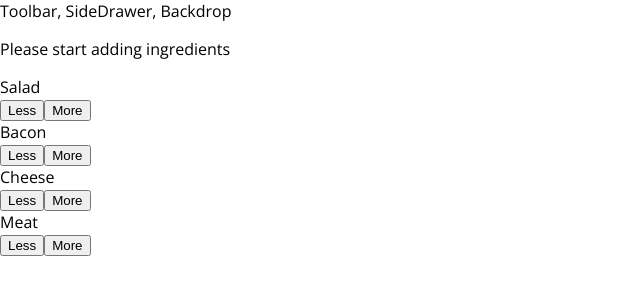
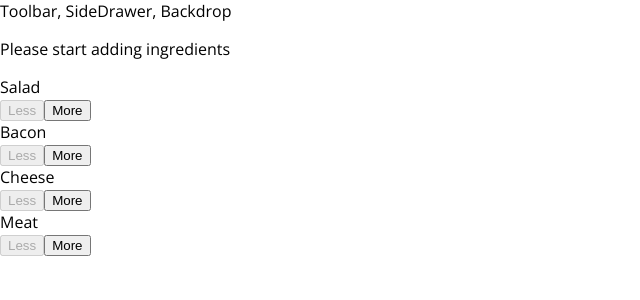
Before and after one commit to suryamanchukonda/Burger-Builder, a React app: page / in a window 1280 px wide. Shown: the top 300 px of the page, without its empty margins (0-640 px from the left). Built offline with nearby package versions, Linux system fonts and the light colour scheme.

Commit message:
removing ingredients safely

```diff
--- a/src/components/Burger/BuildControls/BuildControl/BuildContol.js
+++ b/src/components/Burger/BuildControls/BuildControl/BuildContol.js
@@ -4,7 +4,10 @@
 const buildControl = (props) => (
     <div className={classes.BuildControl}>
         <div className={classes.Label}>{props.label}</div>
-        <button className={classes.Less}>Less</button>
+        <button
+            className={classes.Less}
+            onClick={props.removed}
+            disabled={props.disabled}>Less</button>
         <button className={classes.More} onClick={props.added}>More</button>
     </div>
 );
--- a/src/components/Burger/BuildControls/BuildControls.js
+++ b/src/components/Burger/BuildControls/BuildControls.js
@@ -15,7 +15,9 @@
             <BuildControl
                 added = {() => props.ingredientAdded(ctrl.type)}
                 key={ctrl.label}
-                label={ctrl.label} />
+                label={ctrl.label}
+                removed={() => props.ingredientRemoved(ctrl.type)}
+                disabled={props.disabled[ctrl.type]} />
         ))}
     </div>
 );
--- a/src/containers/BurgerBuilder/BurgerBuilder.js
+++ b/src/containers/BurgerBuilder/BurgerBuilder.js
@@ -36,15 +36,35 @@
     };
 
     removeIngredientHandler = (type) => {
-
+        const oldCount = this.state.ingredients[type];
+        if(oldCount <= 0){
+            return;
+        }
+        const updatedCount = oldCount - 1;
+        const updatedIngredients = {
+            ...this.state.ingredients
+        };
+        updatedIngredients[type] = updatedCount;
+        const priceDeduction = INGREDIENT_PRICES[type];
+        const oldPrice = this.state.totalPrice;
+        const newPrice = oldPrice - priceDeduction;
+        this.setState({totalPrice: newPrice, ingredients: updatedIngredients})
     };
 
     render(){
+        const disabledInfo = {
+            ...this.state.ingredients
+        }
+        for(let key in disabledInfo){
+            disabledInfo[key] = disabledInfo[key] <= 0
+        }
         return(
             <Aux>
                 <Burger ingredients={this.state.ingredients}/>
                 <BuildControls
-                    ingredientAdded = {this.addIngredientHandler} />
+                    ingredientAdded = {this.addIngredientHandler}
+                    ingredientRemoved = {this.removeIngredientHandler}
+                    disabled={disabledInfo} />
             </Aux>
         )
     }
```
